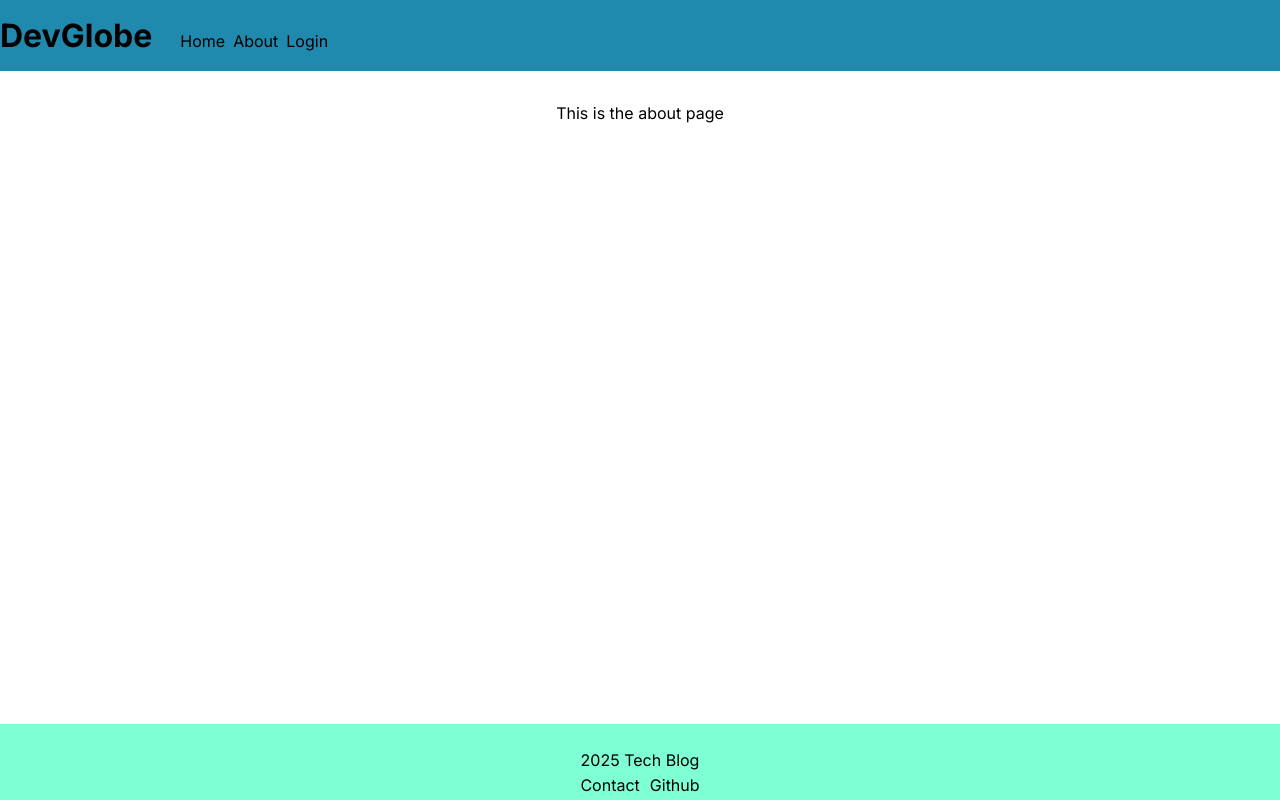
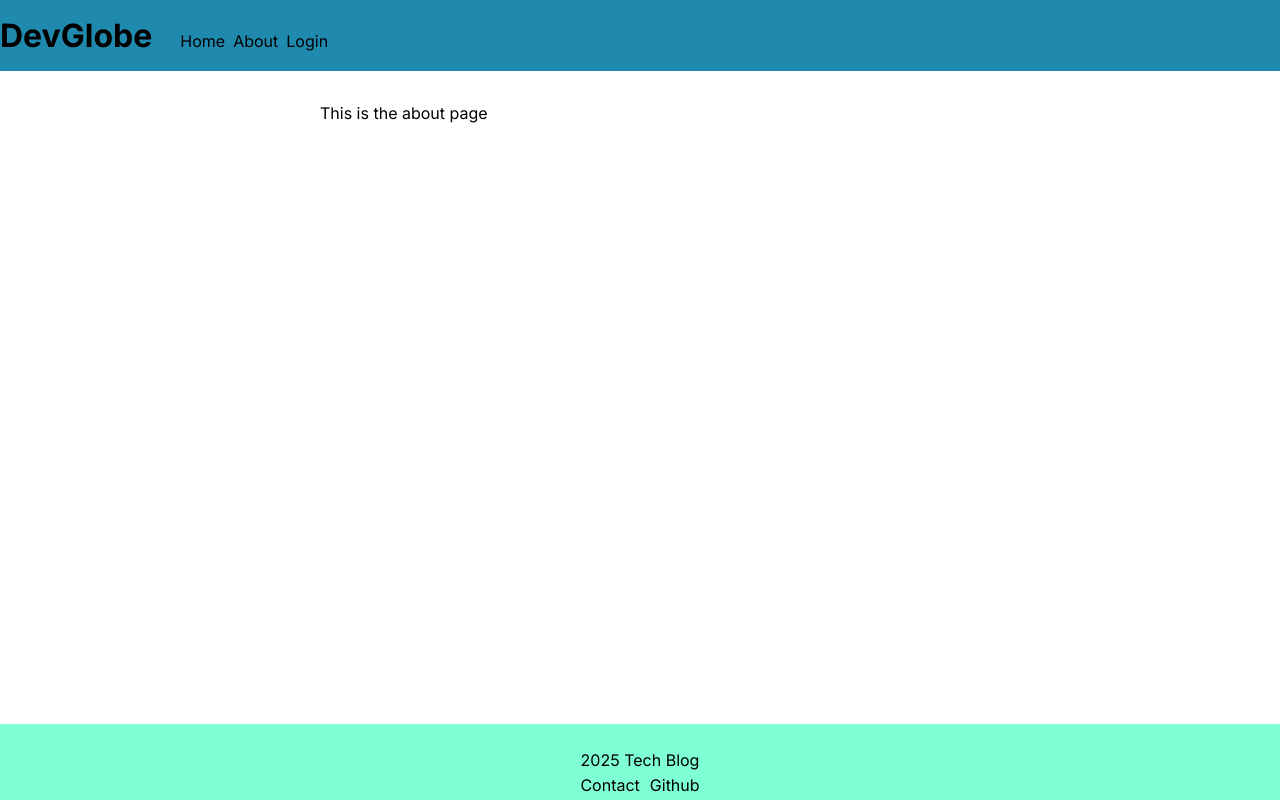
Before and after one commit to Er-Kal/TechBlog, a Next.js app in the folder tech-blog/: page /about in a window 1280 px wide. Built offline with nearby package versions, Linux system fonts and the light colour scheme; no server answers.

Commit message:
layout styling

```diff
--- a/tech-blog/src/app/layout.css
+++ b/tech-blog/src/app/layout.css
@@ -38,6 +38,7 @@ main{
   flex:1;
   max-width: 40rem;
   padding-top:2rem;
+  min-width:40rem;
 }
 
 button{
--- a/tech-blog/src/app/profile/[id]/profile.module.css
+++ b/tech-blog/src/app/profile/[id]/profile.module.css
@@ -1,6 +1,7 @@
 .main{
     display: flex;
     flex-direction: row;
+    justify-content: space-evenly;
 }
 
 .userActivity{
```
